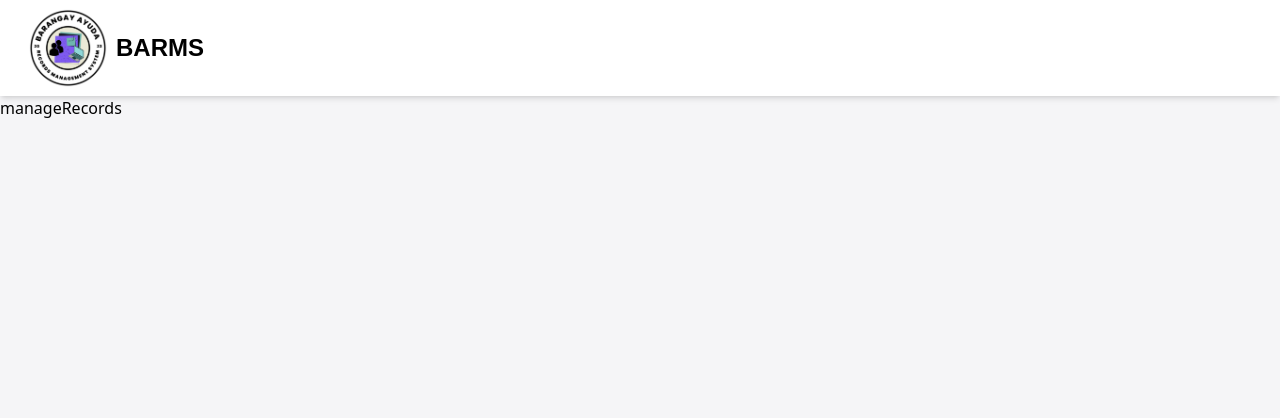
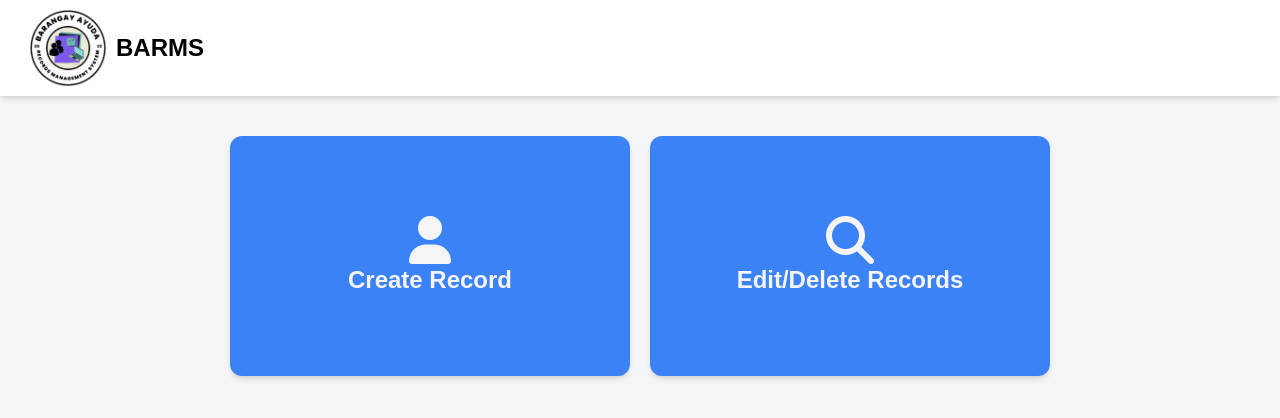
Before and after one commit to babyrail/brams, a Next.js app: page /admin/pages/manageRecords in a window 1280 px wide. Shown: the top 418 px of the page. Built offline with nearby package versions, Linux system fonts and the light colour scheme; no server answers.

Commit message:
Added path to createrecord added SWAL for response

```diff
--- a/package.json
+++ b/package.json
@@ -15,6 +15,8 @@
     "react": "^18.2.0",
     "react-dom": "^18.2.0",
     "react-spinners": "^0.13.8",
+    "sweetalert2": "^11.7.3",
+    "sweetalert2-react-content": "^5.0.7",
     "swr": "^2.0.0",
     "validator": "^13.9.0"
   },
--- a/pages/admin/pages/createRecord.jsx
+++ b/pages/admin/pages/createRecord.jsx
@@ -1,8 +1,11 @@
 import { useState } from "react";
 import cloudinary from "next-cloudinary";
 import { getSession, useSession } from "next-auth/react";
+import Swal from "sweetalert2";
+import withReactContent from "sweetalert2-react-content";
+export default function CreateRecord({ sesh }) {
+  const MySwal = withReactContent(Swal);
 
-export default function CreateRecord({ sesh }) {
   const [file, setFile] = useState(null);
   function handleOnChange() {
     const file = event.target.files[0];
@@ -106,8 +109,20 @@ export default function CreateRecord({ sesh }) {
           },
           body: jsonData,
         });
-        const result = await uploadToDB.json();
-        console.log(result);
+        if (uploadToDB.ok) {
+          const result = await uploadToDB.json();
+          console.log(result);
+          MySwal.fire({
+            title: "Success!",
+            text: "Record has been created!",
+            icon: "success",
+            confirmButtonText: "Ok",
+          }).then((result) => {
+            if (result.isConfirmed) {
+              window.location.href = "/admin/pages/createRecord";
+            }
+          });
+        }
       }
     };
     upload();
--- a/pages/admin/pages/manageRecords.tsx
+++ b/pages/admin/pages/manageRecords.tsx
@@ -1,5 +1,32 @@
 import React from "react";
-
+import Link from "next/link";
 export default function manageRecords() {
-  return <div>manageRecords</div>;
+  return (
+    <div>
+      <div className="container-full">
+        <div className=" container mx-auto flex flex-col md:flex-row justify-center items-center md:flex-wrap gap-5 p-10 ">
+          <Link
+            href="/admin/pages/createRecord"
+            className="flex flex-col justify-center items-center w-full md:w-1/3 h-60 bg-blue-500 rounded-xl shadow-md hover:cursor-pointer"
+            data-attribute="manage-users"
+          >
+            <i className="fa-solid fa-user text-5xl text-customWhite"></i>
+            <h1 className="font-Poppins font-semibold text-2xl text-customWhite">
+              Create Record
+            </h1>
+          </Link>
+          <Link
+            href="/admin/pages/editRecords"
+            className="flex flex-col justify-center items-center w-full md:w-1/3 h-60 bg-blue-500 rounded-xl shadow-md hover:cursor-pointer"
+            data-attribute="access-records"
+          >
+            <i className="fa-solid fa-magnifying-glass text-5xl text-customWhite"></i>
+            <h1 className="font-Poppins font-semibold text-2xl text-customWhite">
+              Edit/Delete Records
+            </h1>
+          </Link>
+        </div>
+      </div>
+    </div>
+  );
 }
```
Also changed, not shown: 1 other file (tests, documents, lock files or other folders).
